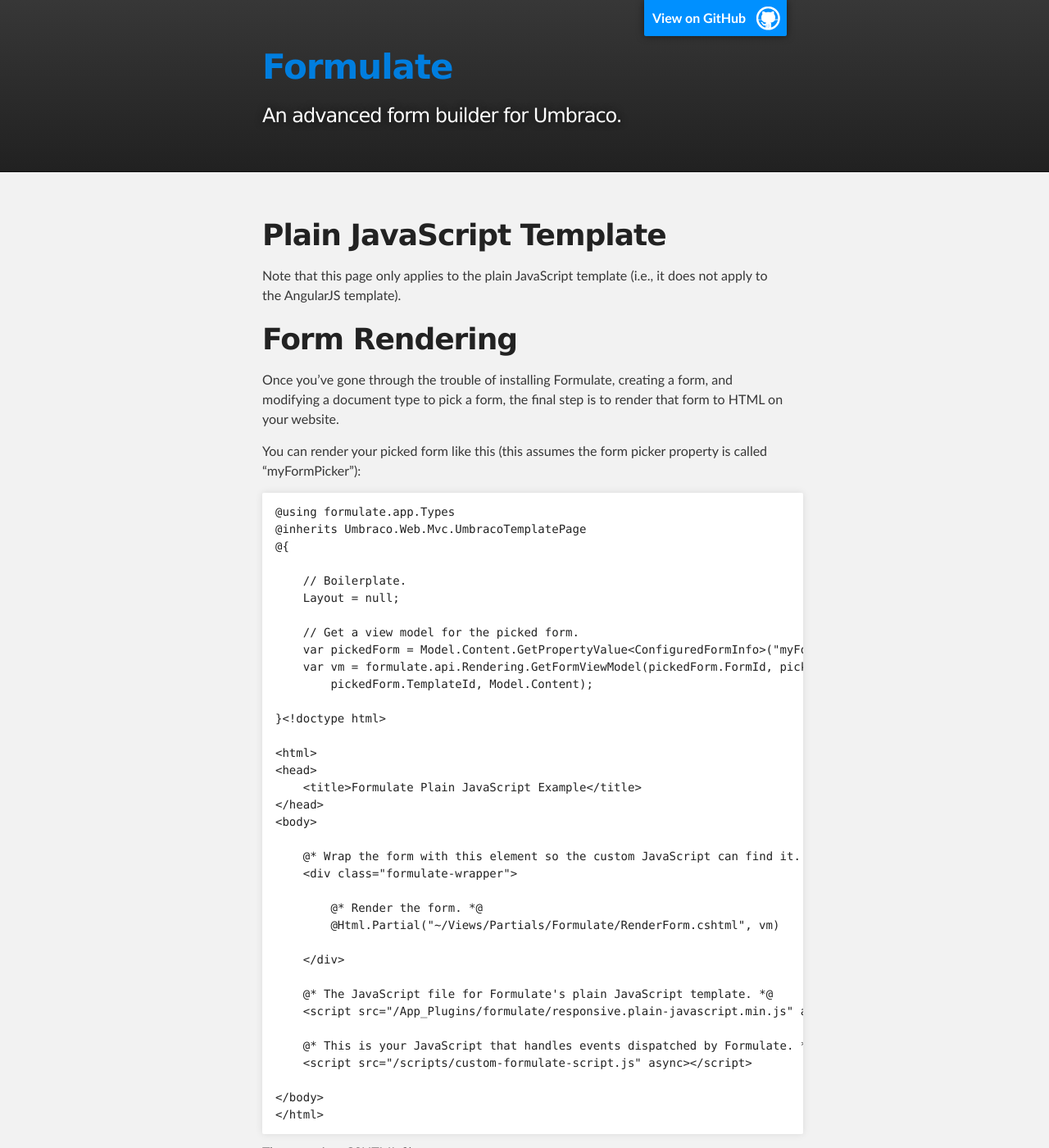
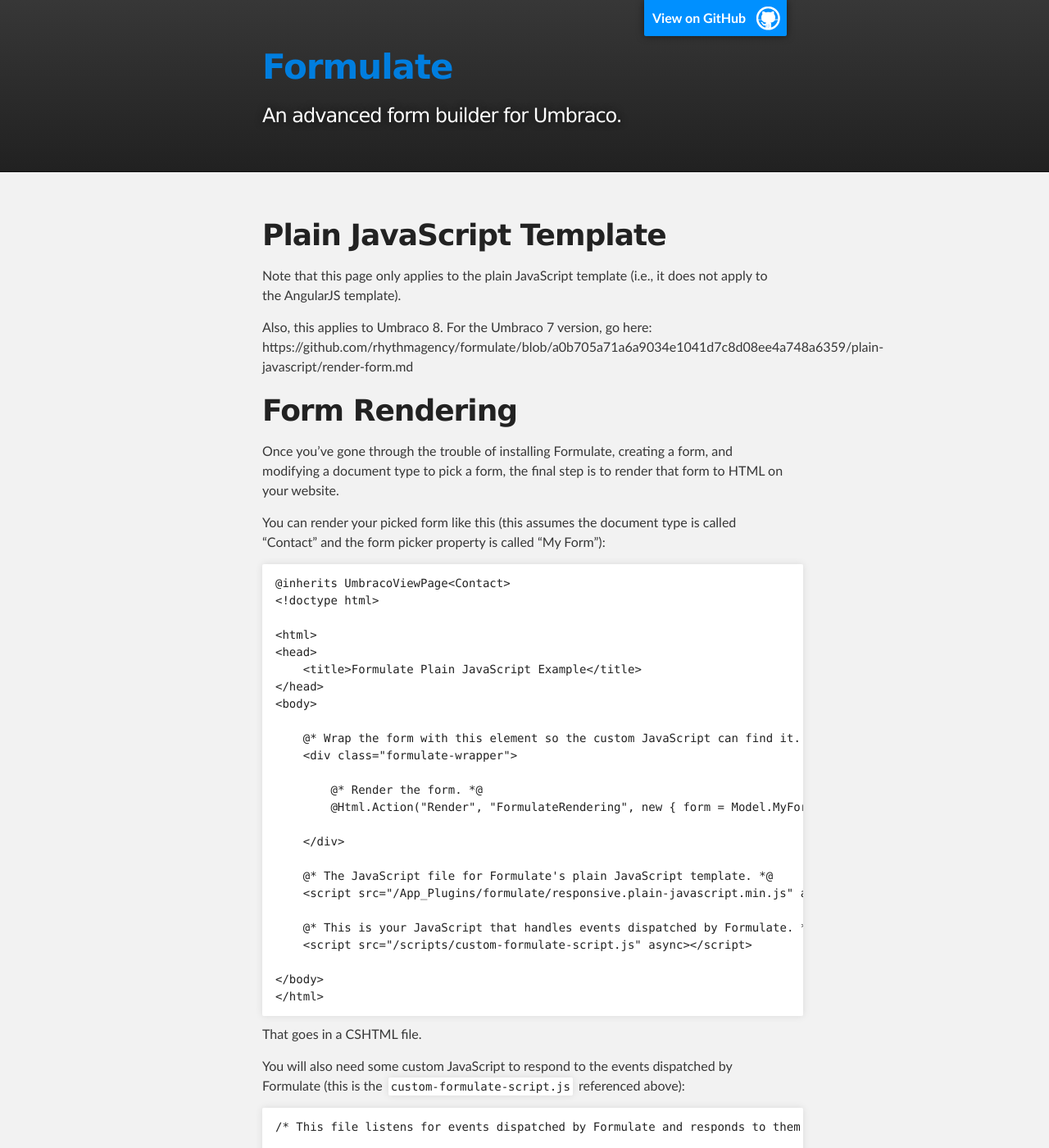
Before and after one commit to rhythmagency/formulate, a Jekyll site: the page built from plain-javascript/render-form.md, in a window 1280 px wide and 1400 px high. Shown: the whole window at 82% size. Built offline with Jekyll 4.4.1, drawn with Linux system fonts in a browser that asks for light colours.

Commit message:
feat (Documentation) update form rendering code
Show how to render a form in Umbraco 8.

````diff
--- a/plain-javascript/render-form.md
+++ b/plain-javascript/render-form.md
@@ -7,26 +7,18 @@
 
 Note that this page only applies to the plain JavaScript template (i.e., it does not apply to the AngularJS template).
 
+Also, this applies to Umbraco 8. For the Umbraco 7 version, go here: https://github.com/rhythmagency/formulate/blob/a0b705a71a6a9034e1041d7c8d08ee4a748a6359/plain-javascript/render-form.md
+
 # Form Rendering
+
 Once you've gone through the trouble of installing Formulate, creating a form, and modifying a document type to pick a form,
 the final step is to render that form to HTML on your website.
 
-You can render your picked form like this (this assumes the form picker property is called "myFormPicker"):
+You can render your picked form like this (this assumes the document type is called "Contact" and the form picker property is called "My Form"):
 
 ```csharp
-@using formulate.app.Types
-@inherits Umbraco.Web.Mvc.UmbracoTemplatePage
-@{
-
-    // Boilerplate.
-    Layout = null;
-
-    // Get a view model for the picked form.
-    var pickedForm = Model.Content.GetPropertyValue<ConfiguredFormInfo>("myFormPicker");
-    var vm = formulate.api.Rendering.GetFormViewModel(pickedForm.FormId, pickedForm.LayoutId,
-        pickedForm.TemplateId, Model.Content);
-
-}<!doctype html>
+@inherits UmbracoViewPage<Contact>
+<!doctype html>
 
 <html>
 <head>
@@ -38,7 +30,7 @@
     <div class="formulate-wrapper">
 
         @* Render the form. *@
-        @Html.Partial("~/Views/Partials/Formulate/RenderForm.cshtml", vm)
+        @Html.Action("Render", "FormulateRendering", new { form = Model.MyForm })
 
     </div>
 
````
